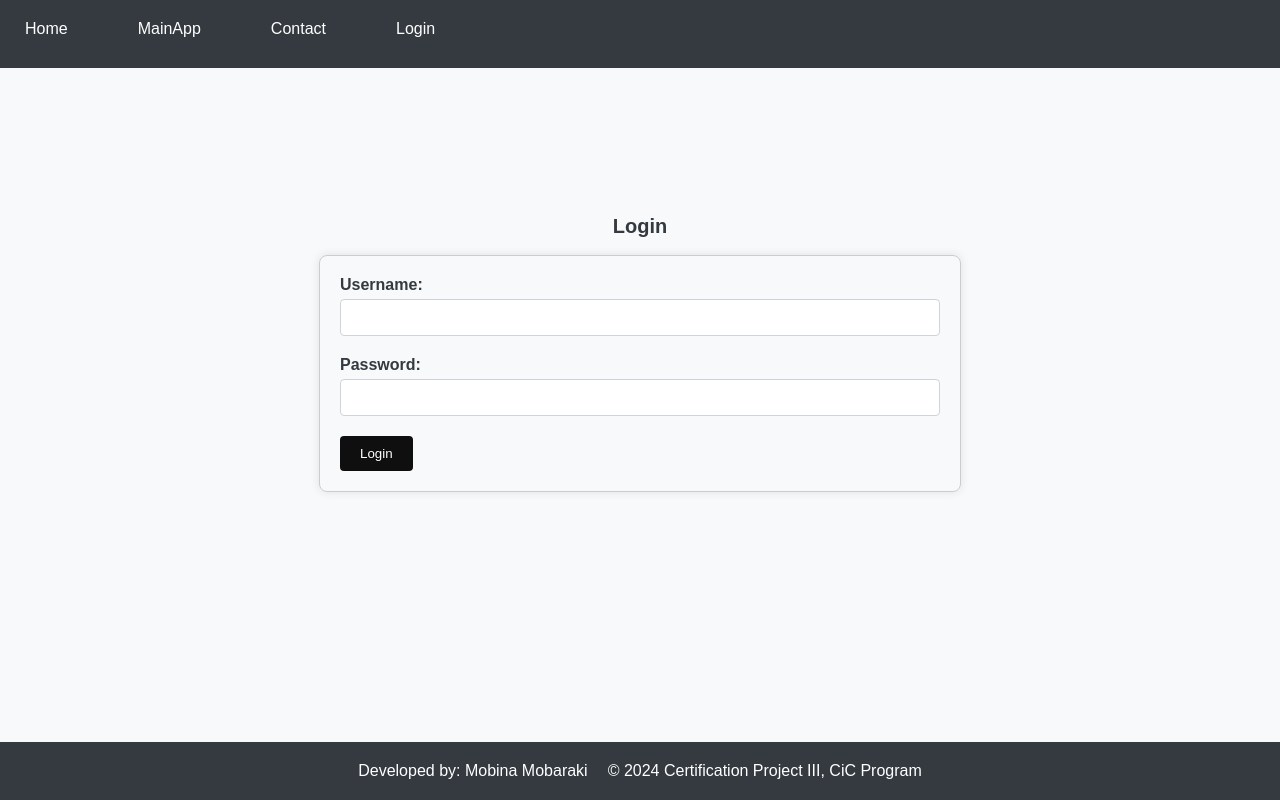
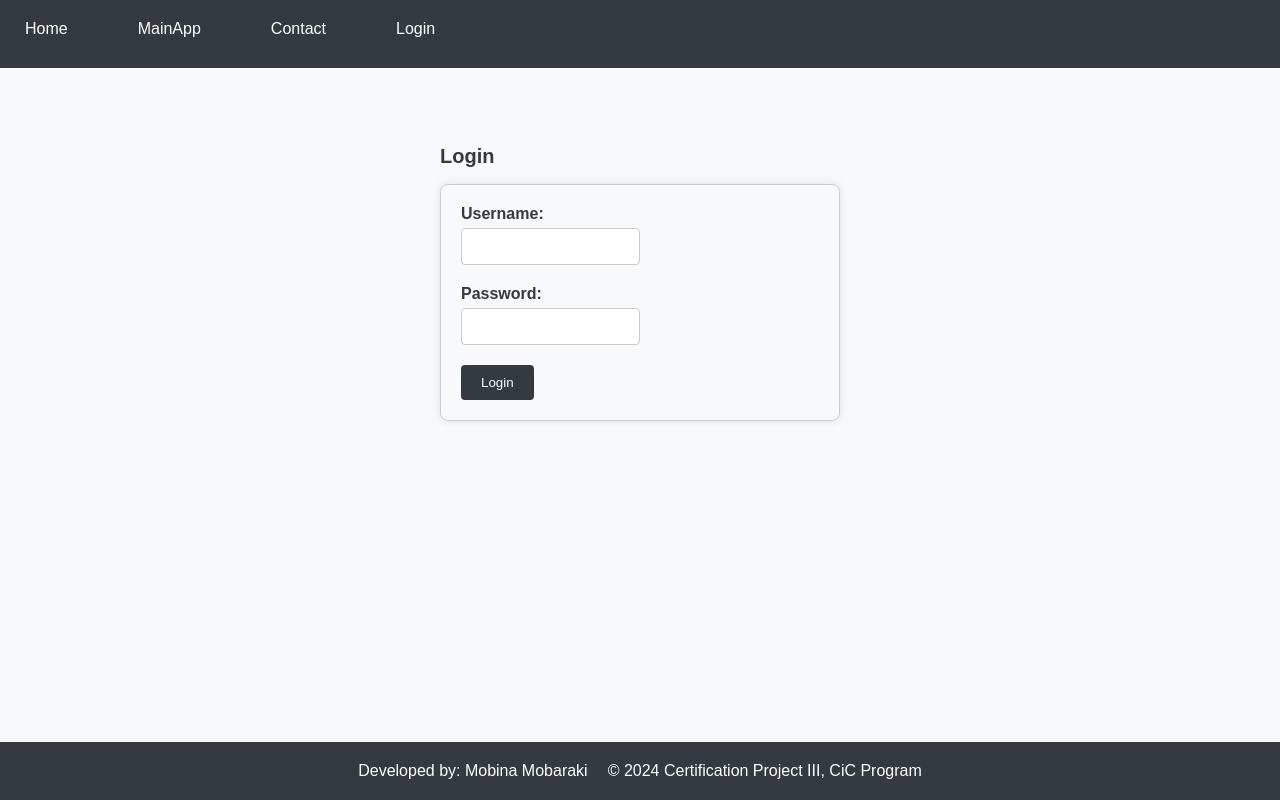
Before and after one commit to mobinamb/-certification-project3, a React (Vite) app in the folder client/: page /loginForm in a window 1280 px wide. Built offline with nearby package versions, Linux system fonts and the light colour scheme.

Commit message:
login front end backend connected

```diff
--- a/client/package.json
+++ b/client/package.json
@@ -10,6 +10,7 @@
   },
   "dependencies": {
     "@reduxjs/toolkit": "^2.1.0",
+    "axios": "^1.6.7",
     "fs": "^0.0.1-security",
     "react": "^18.2.0",
     "react-dom": "^18.2.0",
--- a/client/src/components/LoginForm.jsx
+++ b/client/src/components/LoginForm.jsx
@@ -1,34 +1,36 @@
+// Login form component
 import React, { useState } from 'react';
+import axios from 'axios';
+import '../style.css';
 
 const LoginForm = () => {
-  // State to manage form fields
   const [formData, setFormData] = useState({
     username: '',
     password: ''
   });
 
-  // Event handler to update form fields on input change
   const handleInputChange = (event) => {
     const { name, value } = event.target;
     setFormData({ ...formData, [name]: value });
   };
 
-  // Event handler for form submission
-  const handleSubmit = (event) => {
+  const handleSubmit = async (event) => {
     event.preventDefault();
-    // Logic for handling form submission (e.g., API call)
-    console.log('Form submitted:', formData);
-    // Clear form fields after submission
-    setFormData({
-      username: '',
-      password: ''
-    });
+    try {
+      const response = await axios.post('/api/login', formData);
+      // Assuming the server returns a token upon successful login
+      document.cookie = `token=${response.data.token};path=/;max-age=3600`; // Set cookie with token (example: 1 hour expiration)
+      // Redirect or update state to reflect logged-in state
+    } catch (error) {
+      console.error('Login failed:', error);
+    }
   };
 
+
   return (
-    <div className="contact-container"> {/* Apply the same container class as the contact form */}
+    <div className="login-container">
       <h2>Login</h2>
-      <form onSubmit={handleSubmit} className="contact-form"> {/* Apply the same form class as the contact form */}
+      <form onSubmit={handleSubmit} className="login-form">
         <div className="form-group">
           <label htmlFor="username">Username:</label>
           <input
@@ -38,6 +40,7 @@ const LoginForm = () => {
             value={formData.username}
             onChange={handleInputChange}
             required
+            style={{ width: '50%', padding: '10px', border: '1px solid #ccc', borderRadius: '4px', boxSizing: 'border-box' }}
           />
         </div>
         <div className="form-group">
@@ -49,9 +52,10 @@ const LoginForm = () => {
             value={formData.password}
             onChange={handleInputChange}
             required
+            style={{ width: '50%', padding: '10px', border: '1px solid #ccc', borderRadius: '4px', boxSizing: 'border-box' }}
           />
         </div>
-        <button type="submit">Login</button>
+        <button type="submit" style={{ backgroundColor: '#343a40', color: '#fff', border: 'none', padding: '10px 20px', borderRadius: '4px', cursor: 'pointer' }}>Login</button>
       </form>
     </div>
   );
--- a/client/src/index.css
+++ b/client/src/index.css
@@ -189,12 +189,12 @@ button:hover {
   align-items: center;
   justify-content: center;
   min-height: calc(100vh - 100px); /* Adjusted minimum height to leave space for the form */
-  padding-top: 5px; /* Increased top padding to move the form further up */
+  padding-top: 50px; /* Increased top padding to move the form further up */
 }
 
 .contact-form {
   width: 80%; /* Set the width of the form */
-  max-width: 600px; /* Set a maximum width to prevent the form from becoming too wide */
+  max-width: 400px; /* Set a maximum width to prevent the form from becoming too wide */
   padding: 20px;
   border: 1px solid #ccc;
   border-radius: 8px;
--- /dev/null
+++ b/client/src/style.css
@@ -0,0 +1,46 @@
+/* style.css */
+.login-container {
+    margin: 0 auto;
+    width: 80%;
+    max-width: 400px;
+    margin-top: 10%;
+  }
+
+  .login-form {
+    padding: 20px;
+    border: 1px solid #ccc;
+    border-radius: 8px;
+    box-shadow: 0 0 10px rgba(0, 0, 0, 0.1);
+  }
+
+  .form-group {
+    margin-bottom: 20px;
+  }
+
+  label {
+    display: block;
+    margin-bottom: 10px;
+    font-weight: bold;
+  }
+
+  input[type="text"],
+  input[type="password"] {
+    width: 100%;
+    padding: 10px;
+    border: 1px solid #ccc;
+    border-radius: 4px;
+    box-sizing: border-box;
+  }
+
+  button[type="submit"] {
+    background-color: #343a40;
+    color: #fff;
+    border: none;
+    padding: 10px 20px;
+    border-radius: 4px;
+    cursor: pointer;
+  }
+
+  button[type="submit"]:hover {
+    background-color: #495057;
+  }
```
Also changed, not shown: 2 other files (tests, documents, lock files or other folders).
